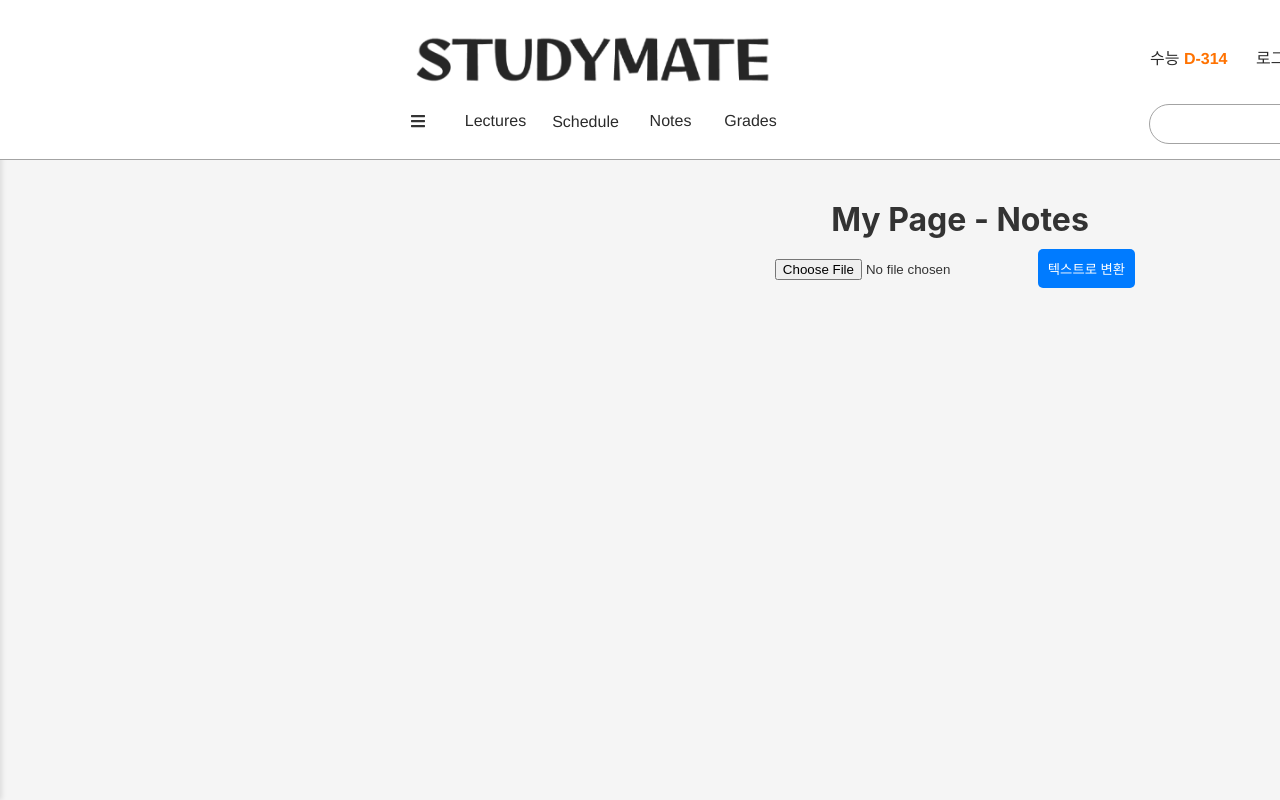
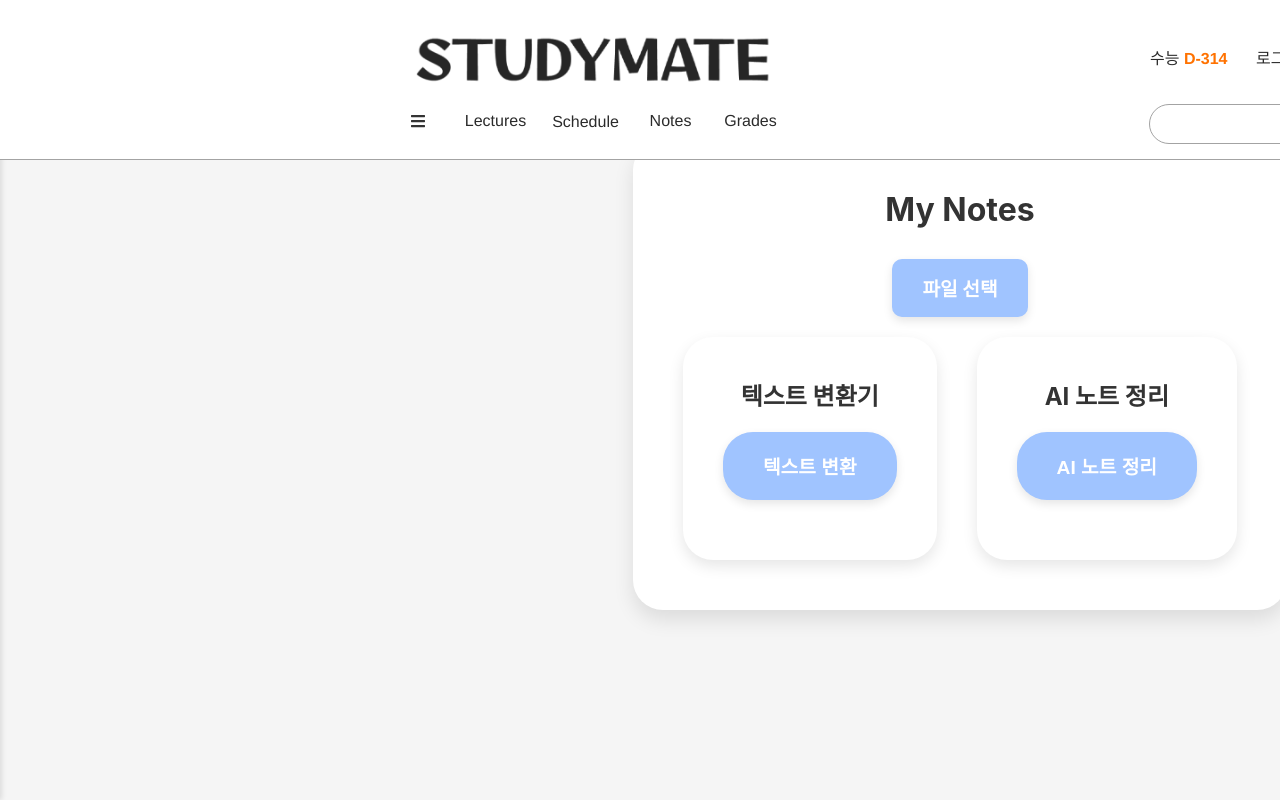
Before and after one commit to ljg02/madcampWeek2, a React (Create React App) app: page /mypage-notes in a window 1280 px wide. Shown: the top 800 px of the page. Built offline with nearby package versions, Linux system fonts and the light colour scheme.

Commit message:
feat: adding mypage_notes

```diff
--- a/src/pages/MypageNotes.js
+++ b/src/pages/MypageNotes.js
@@ -3,11 +3,14 @@ import styles from './MypageNotes.module.css';
 
 const MypageNotes = () => {
     const [file, setFile] = useState(null);
+    const [fileName, setFileName] = useState('');
     const [text, setText] = useState('');
     const [convertedPdf, setConvertedPdf] = useState(null);
 
     const handleFileUpload = (event) => {
-        setFile(event.target.files[0]);
+        const uploadedFile = event.target.files[0];
+        setFile(uploadedFile);
+        setFileName(uploadedFile ? uploadedFile.name : '');
     };
 
     const handleTextConversion = async () => {
@@ -16,40 +19,51 @@ const MypageNotes = () => {
             return;
         }
 
-        // Simulate text extraction process
         const extractedText = "이곳에 파일에서 변환된 텍스트를 표시합니다.";
         setText(extractedText);
     };
 
     const handleGeneratePdf = async () => {
-        if (!text) {
-            alert('텍스트가 비어있습니다. 파일을 먼저 변환하세요!');
+        if (!file) {
+            alert('파일을 업로드해주세요!');
             return;
         }
 
-        alert('AI 기반 PDF 생성 완료!');
-        setConvertedPdf(`data:application/pdf;base64,${btoa(text)}`);
+        alert('AI 기반 PDF 정리 노트 생성 완료!');
+        setConvertedPdf('OrganizedNotes.pdf');
     };
 
     return (
         <div className={styles.container}>
-            <h1>My Page - Notes</h1>
-            <input type="file" accept="image/*, application/pdf" onChange={handleFileUpload} />
-            <button onClick={handleTextConversion}>텍스트로 변환</button>
-
-            {text && (
-                <div className={styles.textOutput}>
-                    <h3>변환된 텍스트</h3>
-                    <textarea value={text} readOnly></textarea>
-                    <button onClick={handleGeneratePdf}>PDF로 변환 및 다운로드</button>
+            <div className={styles.mainBoundingBox}>
+                <h1 className={styles.header}>My Notes</h1>
+                <label className={styles.uploadButtonLabel}>
+                    파일 선택
+                    <input type="file" accept="image/*, application/pdf" onChange={handleFileUpload} className={styles.uploadButton} />
+                </label>
+                {fileName && <p className={styles.fileName} style={{ marginTop: '10px', marginBottom: '20px', padding: '10px' }}>업로드된 파일: {fileName}</p>}
+                <div className={styles.boundingBox}>
+                    <div className={styles.section}>
+                        <h2>텍스트 변환기</h2>
+                        <button className={styles.actionButton} onClick={handleTextConversion}>텍스트 변환</button>
+                        {text && (
+                            <div className={styles.textOutputContainer}>
+                                <textarea value={text} readOnly className={styles.textArea}></textarea>
+                                <button className={styles.copyButton} onClick={() => navigator.clipboard.writeText(text)}>복사</button>
+                            </div>
+                        )}
+                    </div>
+                    <div className={styles.section}>
+                        <h2>AI 노트 정리</h2>
+                        <button className={styles.actionButton} onClick={handleGeneratePdf}>AI 노트 정리</button>
+                        {convertedPdf && (
+                            <div className={styles.downloadContainer}>
+                                <a className={styles.downloadButton} href={`data:application/pdf;base64,`} download={convertedPdf}>정리된 노트 PDF 다운로드</a>
+                            </div>
+                        )}
+                    </div>
                 </div>
-            )}
-
-            {convertedPdf && (
-                <div className={styles.downloadSection}>
-                    <a href={convertedPdf} download="GeneratedNotes.pdf">PDF 다운로드</a>
-                </div>
-            )}
+            </div>
         </div>
     );
 };
--- a/src/pages/MypageNotes.module.css
+++ b/src/pages/MypageNotes.module.css
@@ -1,24 +1,108 @@
 .container {
-    max-width: 600px;
+    max-width: 1000px;
     margin: 0 auto;
-    padding: 20px;
+    padding: 40px;
     text-align: center;
+    margin-top: 100px;
     z-index: 1;
-    margin-top: 180px;
+}
+
+.mainBoundingBox {
+    background-color: white;
+    border-radius: 30px;
+    padding: 50px;
+    box-shadow: 0 10px 20px rgba(0, 0, 0, 0.1);
+}
+
+.uploadButtonLabel {
+    display: inline-block;
+    padding: 15px 30px;
+    border-radius: 10px;
+    background-color: #A0C4FF;
+    color: white;
+    font-weight: bold;
+    font-size: 1.2rem;
+    cursor: pointer;
+    box-shadow: 0 4px 10px rgba(0, 0, 0, 0.1);
+    margin-top: 30px;
+    margin-bottom: 20px;
+    white-space: nowrap;
+}
+
+.uploadButton {
+    display: none;
+}
+
+.boundingBox {
+    display: flex;
+    justify-content: space-around;
+    gap: 40px;
+}
+
+.section {
+    flex: 1;
+    background-color: white;
+    padding: 40px;
+    border-radius: 30px;
+    box-shadow: 0 6px 15px rgba(0, 0, 0, 0.1);
 }
 
 button {
-    padding: 10px;
-    margin: 10px;
-    background-color: #007bff;
+    padding: 20px 40px;
+    margin: 20px 0;
+    border: none;
+    border-radius: 30px;
+    cursor: pointer;
+    background-color: #A0C4FF;
     color: white;
-    border: none;
-    border-radius: 5px;
-    cursor: pointer;
+    font-weight: bold;
+    font-size: 1.2rem;
+    box-shadow: 0 4px 10px rgba(0, 0, 0, 0.1);
+    white-space: nowrap;
+}
+
+button:hover {
+    background-color: #89B4FF;
 }
 
 textarea {
     width: 100%;
     height: 200px;
+    padding: 20px;
+    border: 1px solid #ccc;
+    border-radius: 20px;
+    font-size: 1.2rem;
+}
+
+.downloadButton {
+    text-decoration: none;
+    padding: 20px 40px;
+    border-radius: 30px;
+    background-color: #A0C4FF;
+    color: white;
+    font-weight: bold;
+    font-size: 1.2rem;
+    display: inline-block;
+    margin-top: 20px;
+    box-shadow: 0 4px 10px rgba(0, 0, 0, 0.1);
+}
+
+.downloadButton:hover {
+    background-color: #89B4FF;
+}
+
+
+.copyButton {
+    padding: 15px 30px;
+    border-radius: 20px;
+    background-color: #A0C4FF;
+    color: white;
+    font-weight: bold;
+    border: none;
+    cursor: pointer;
     margin-top: 10px;
 }
+
+.copyButton:hover {
+    background-color: #89B4FF;
+}
--- a/src/pages/MypageSchedule.js
+++ b/src/pages/MypageSchedule.js
@@ -106,13 +106,13 @@ const MypageSchedule = () => {
                             <input
                                 type="color"
                                 value={selectedColor}
-                                style={{ width: '30px', height: '30px', border: 'none', padding: '0'}}
+                                style={{ width: '35px', height: '35px', border: 'none', padding: '0'}}
                                 onChange={(e) => handleColorChange(e.target.value)}
                             />
                             <input
                                 type="text"
                                 value={newSubject}
-                                style={{ height: '20px' }}
+                                style={{ height: '35px' }}
                                 onChange={(e) => setNewSubject(e.target.value)}
                                 placeholder="공부 내용을 입력하세요"
                             />
```
